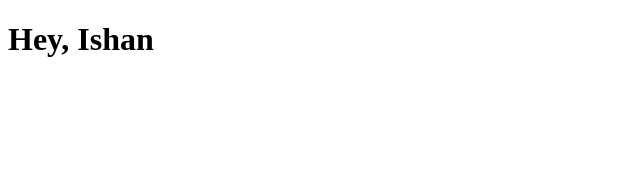
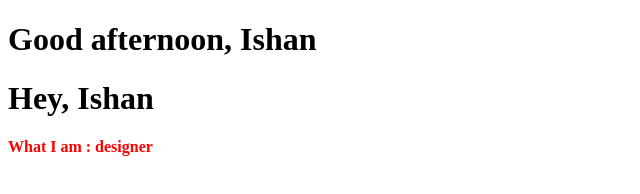
Before and after one commit to isNan909/vue_js, a plain HTML site: page index.html in a window 1280 px wide. Shown: the whole page, without its empty margins (0-640 px from the left). Drawn offline with nearby package versions, Linux system fonts and the light colour scheme.

Commit message:
Data and Methods

```diff
--- a/app.js
+++ b/app.js
@@ -1,6 +1,12 @@
 new Vue({
     el: '#app',
     data: {
-        name: 'Ishan'
+        name: 'Ishan',
+        designation:'designer'
+    },
+    methods: {
+        greet: function(time){
+            return 'Good ' + time + ', ' + this.name;
+        }
     }
 });
--- a/index.html
+++ b/index.html
@@ -4,10 +4,17 @@
         <meta charset="utf-8">
         <title>VueJS Tutorial</title>
     </head>
-
+    <style>
+      p{
+        font-weight: bolder;
+        color:red;
+      }
+    </style>
     <body>
         <div id="app">
+            <h1>{{ greet('afternoon') }}</h1>
             <h1>Hey, {{ name }}</h1>
+            <p>What I am : {{designation}}</p>
         </div>
     </body>
 
```
